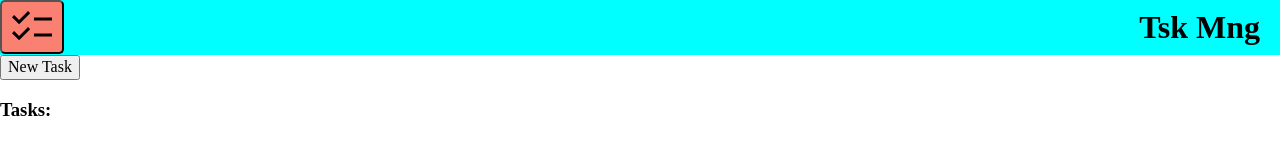
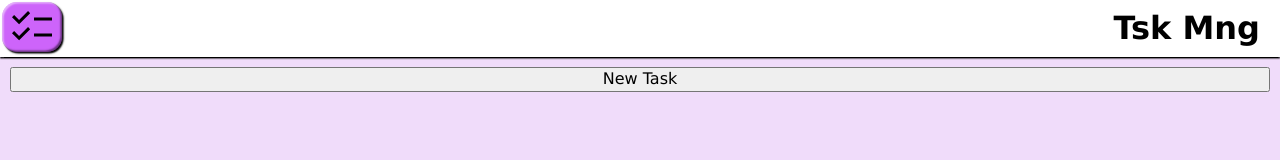
Before and after one commit to LBirkinshaw-Doyle/task-manager, a website built with webpack: page src/index.html in a window 1280 px wide. Both pictures are taken after a click on the button 32 px from the left and 27 px from the top of the page. Built offline with nearby package versions, Linux system fonts and the light colour scheme.

Commit message:
styled header bar

```diff
--- a/src/DOM.js
+++ b/src/DOM.js
@@ -15,12 +15,9 @@ export function createStatic () {
     const displaySelector = document.createElement('button');
     const treeImage = document.createElement('span');
     const taskListContainer = document.createElement('div');
-    const taskListHeader = document.createElement('h3');
     const taskList = document.createElement('ul');
 
     taskListContainer.id = 'task-list-container';
-    taskListHeader.id = 'task-list-header';
-    taskListHeader.textContent = 'Tasks:';
     taskList.id = "task-list";
 
     const addTaskButton = document.createElement('button');
@@ -29,7 +26,7 @@ export function createStatic () {
     addTaskButton.classList.add = 'add-button';
 
 
-    taskListContainer.append(addTaskButton, taskListHeader, taskList);
+    taskListContainer.append(addTaskButton, taskList);
 
     treeImage.id = 'tree-image';
 
@@ -55,11 +52,11 @@ function toggleTaskList () {
     clearContainer(document.getElementById('content-display'));
     updateTaskList();
     const taskListContainer = document.getElementById('task-list-container');
-    if (taskListContainer.style.display === "block") {
+    if (taskListContainer.style.display === "flex") {
         taskListContainer.style.display = "none";
     }
     else {
-        taskListContainer.style.display = "block";
+        taskListContainer.style.display = "flex";
     }
 }
 
--- a/src/style.css
+++ b/src/style.css
@@ -2,16 +2,29 @@ body{
     width: 100vw;
     height: 100vh;
     margin: 0;
+    background-color: rgb(240, 220, 250);
+    font-family: 'Lucida Sans', 'Lucida Sans Regular', 'Lucida Grande', 'Lucida Sans Unicode', Geneva, Verdana, sans-serif;
 }
 header{
     display: flex;
     flex-direction: row;
     justify-content: space-between;
     align-items: center;
-    background-color: aqua;
+    background-color: rgb(255, 255, 255);
+    box-shadow: 0 0.1rem 0.1rem ;
 }
 nav{
     flex: 1 1 10vw;
+    margin: 2px;
+}
+nav>button{
+    background-color: rgb(205, 100, 250);
+    border-radius: 15px;
+    border: none;
+    box-shadow: 0.1rem 0.1rem 0.1rem, inset -0.1rem -0.1rem 0.1rem rgba(0, 0, 0, 0.5), inset 0.1rem 0.1rem 0.1rem rgba(255, 255, 255, 0.5);
+}
+nav>button:active{
+    box-shadow: inset 0.1rem 0.1rem 0.1rem rgba(0, 0, 0, 0.5), inset -0.1rem -0.1rem 0.1rem rgba(255, 255, 255, 0.5);
 }
 #title-container{
     flex: 3 3 70vw;
@@ -25,11 +38,11 @@ nav{
 }
 #task-list-container{
     display: none;
+    flex-direction: column;
+    gap: 10px;
+    padding: 10px;
 }
-nav>button{
-    background-color: salmon;
-    border-radius: 5px;
-}
+
 #tree-image{
     display: block;
     background-image: url("./media/icons/checklist.svg");
```
